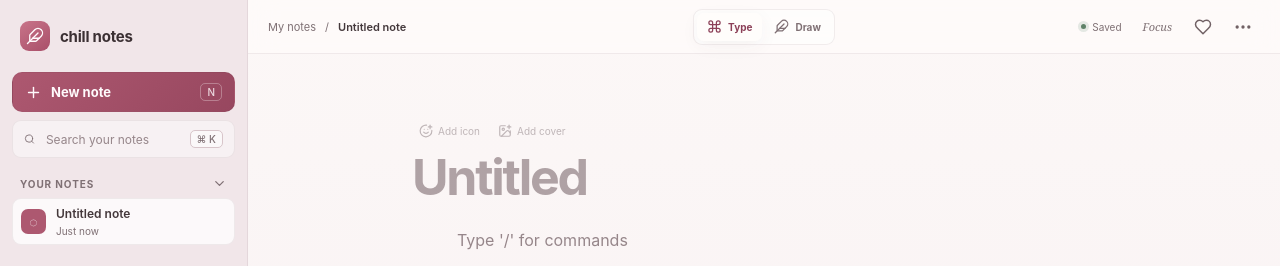
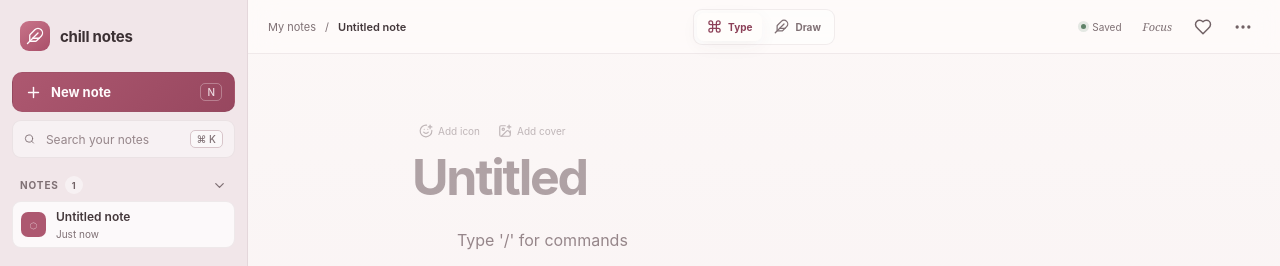
Before and after one commit to thealepo/chill-notes, a React (Vite) app: page / in a window 1280 px wide. Shown: the top 266 px of the page. Built offline with nearby package versions, Linux system fonts and the light colour scheme.

Commit message:
feat(ui): clarify note and save status

```diff
--- a/src/App.tsx
+++ b/src/App.tsx
@@ -135,7 +135,10 @@ export default function App() {
         </label>
 
         <div className="sidebar-section-label">
-          <span>Your notes</span>
+          <span>
+            Notes
+            <span className="note-count">{visibleNotes.length}</span>
+          </span>
           <button className="bare-button" aria-label="Sort notes"><ChevronDown size={15} /></button>
         </div>
 
@@ -186,7 +189,7 @@ export default function App() {
             </button>
           </div>
           <div className="topbar-actions">
-            <span className="save-state"><span className="save-dot" />Saved</span>
+            <span className="save-state" role="status"><span className="save-dot" />Saved</span>
             <button className="focus-button topbar-focus" onClick={() => setFocusMode((current) => !current)}>
               {focusMode ? 'Leave focus' : 'Focus'}
             </button>
```
